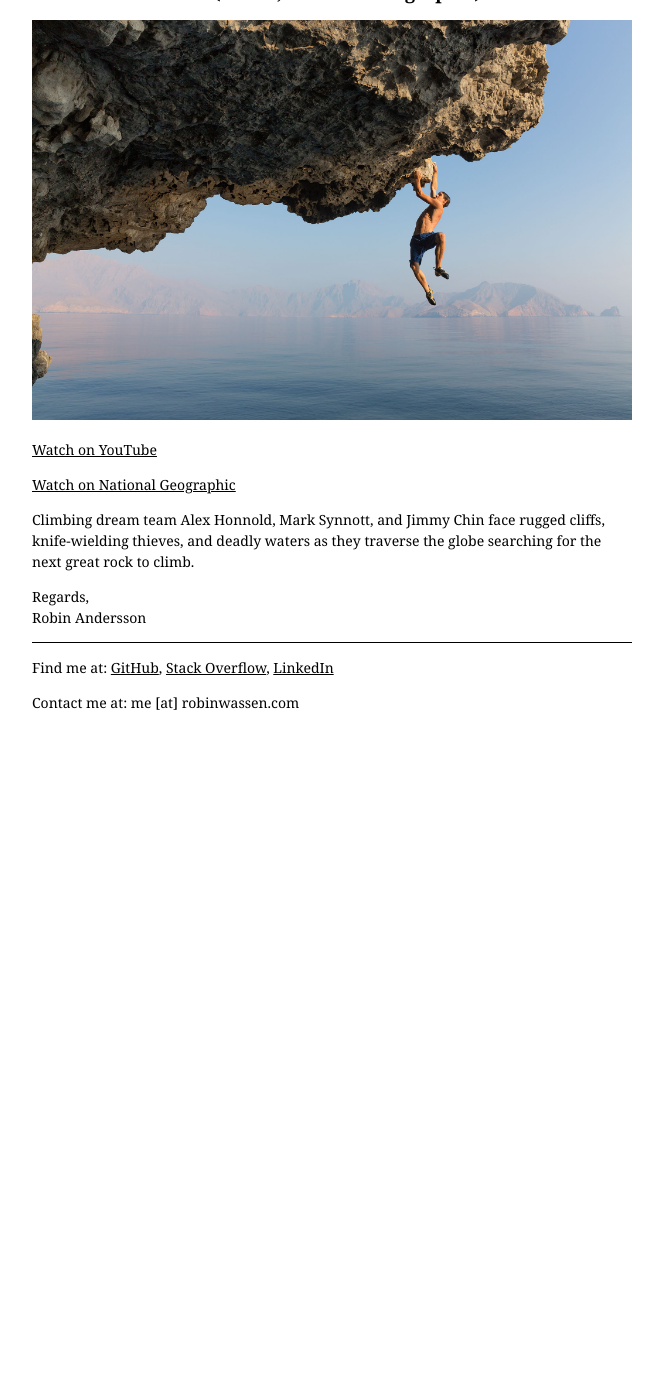
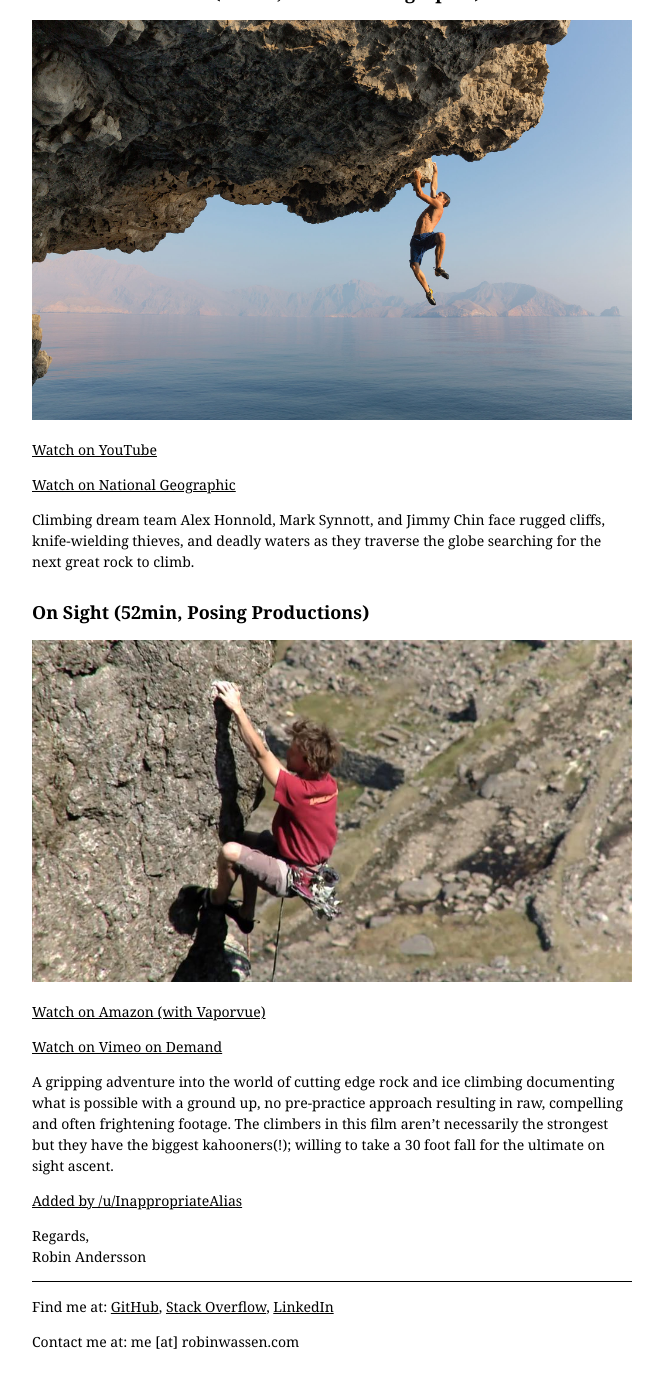
Before and after one commit to robinwassen/robinwassen.github.io, a Jekyll site: the page built from _posts/2017-09-10-climbing-documentaries.md, in a window 1280 px wide and 1400 px high, scrolled down 3668 px. Shown: the top 1388 px of the window, without its empty margins (308-971 px from the left). Built offline with Jekyll 4.4.1, drawn with Linux system fonts in a browser that asks for light colours; before the commit the page ends 4429 px from its top, so only the background shows below that.

Commit message:
Added on sight climbing doc

```diff
--- a/_posts/2017-09-10-climbing-documentaries.md
+++ b/_posts/2017-09-10-climbing-documentaries.md
@@ -67,3 +67,16 @@ Some must see's are: S01E05 Wide Boyz and S03E01 Boys in the bugs
 [Watch on National Geographic](http://video.nationalgeographic.com/video/ng-live/chin-honnold-synnott-climbing-lecture-nglive)
 
 Climbing dream team Alex Honnold, Mark Synnott, and Jimmy Chin face rugged cliffs, knife-wielding thieves, and deadly waters as they traverse the globe searching for the next great rock to climb.
+
+
+## On Sight (52min, Posing Productions)
+
+![Image of To Climb the World](/img/climbing-movies-on-sight.jpg)
+
+[Watch on Amazon (with Vaporvue)](https://www.amazon.com/Sight-Posing-Productions/dp/B00DAF0CHS)
+
+[Watch on Vimeo on Demand](https://vimeo.com/ondemand/onsight)
+
+A gripping adventure into the world of cutting edge rock and ice climbing documenting what is possible with a ground up, no pre-practice approach resulting in raw, compelling and often frightening footage. The climbers in this film aren’t necessarily the strongest but they have the biggest kahooners(!); willing to take a 30 foot fall for the ultimate on sight ascent.
+
+[Added by /u/InappropriateAlias](https://www.reddit.com/r/climbing/comments/6z9hf6/climbing_documentaries_list_to_keep_your_psych_up/dmtk62b/?st=j7f1x8y2&sh=0de6ab91)
```
Also changed, not shown: img/climbing-movies-on-sight.jpg (added).
